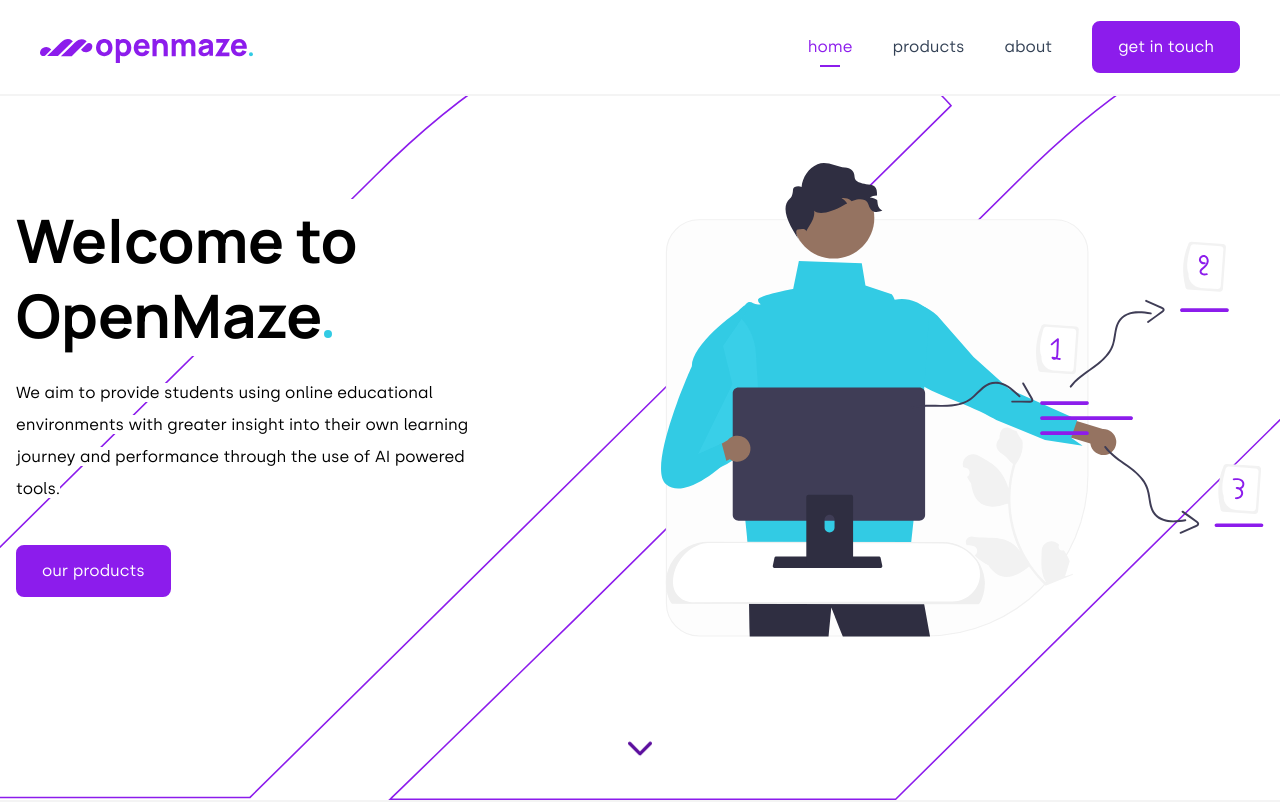
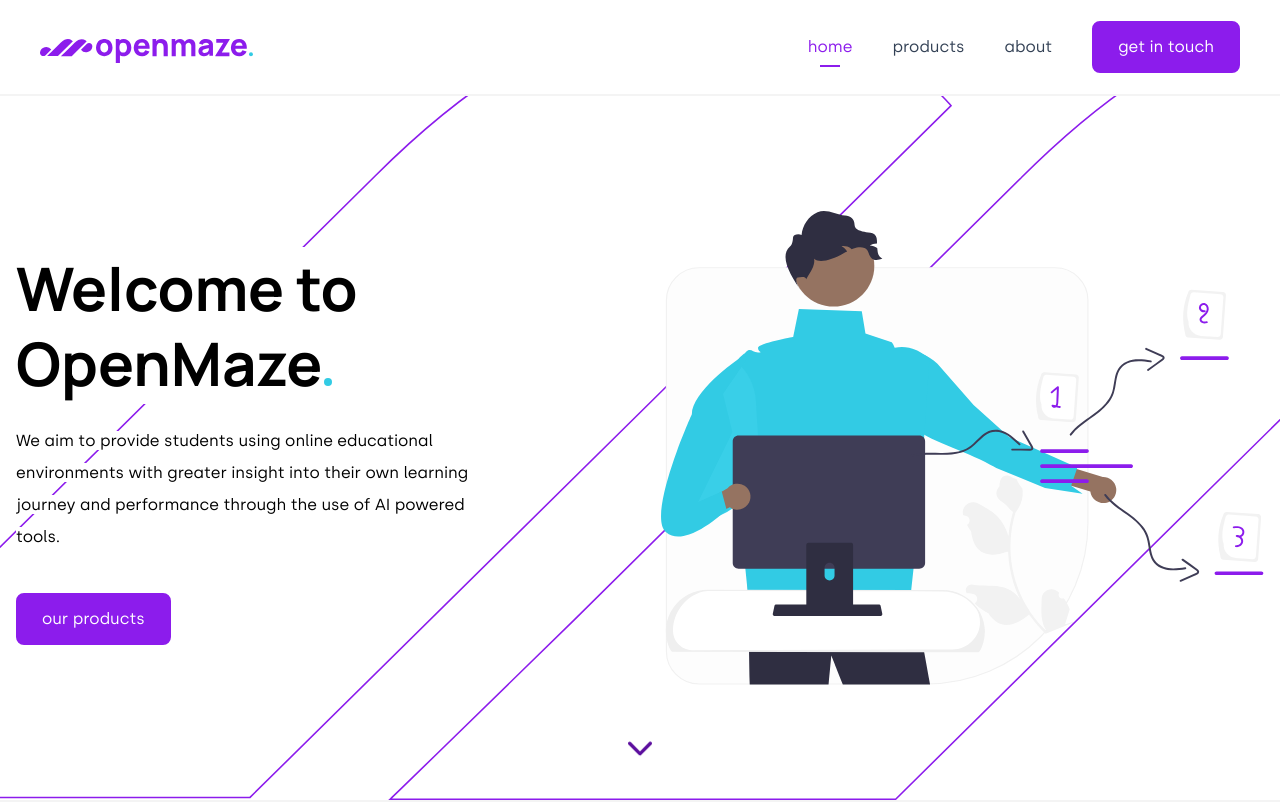
Before and after one commit to Open-Maze/website, a React (Vite) app: page / in a window 1280 px wide. Shown: the top 802 px of the page. Built offline with nearby package versions, Linux system fonts and the light colour scheme.

Commit message:
Fix header padding

```diff
--- a/src/blocks/Header/Header.jsx
+++ b/src/blocks/Header/Header.jsx
@@ -15,7 +15,7 @@
   return (
     <>
       <div className={`cms-block flex h-fit items-center bg-white ${size}`}>
-        <div className="container mt-24 grid grid-cols-1 items-center gap-10 lg:mt-0 lg:grid-cols-12">
+        <div className="container grid grid-cols-1 items-center gap-10 pt-24 lg:grid-cols-12">
           <div className="col-span-5 lg:col-start-1">
             <h1 className="pb-6" data-aos="fade-up" data-aos-delay="300">
               <mark>{title}</mark>
```
